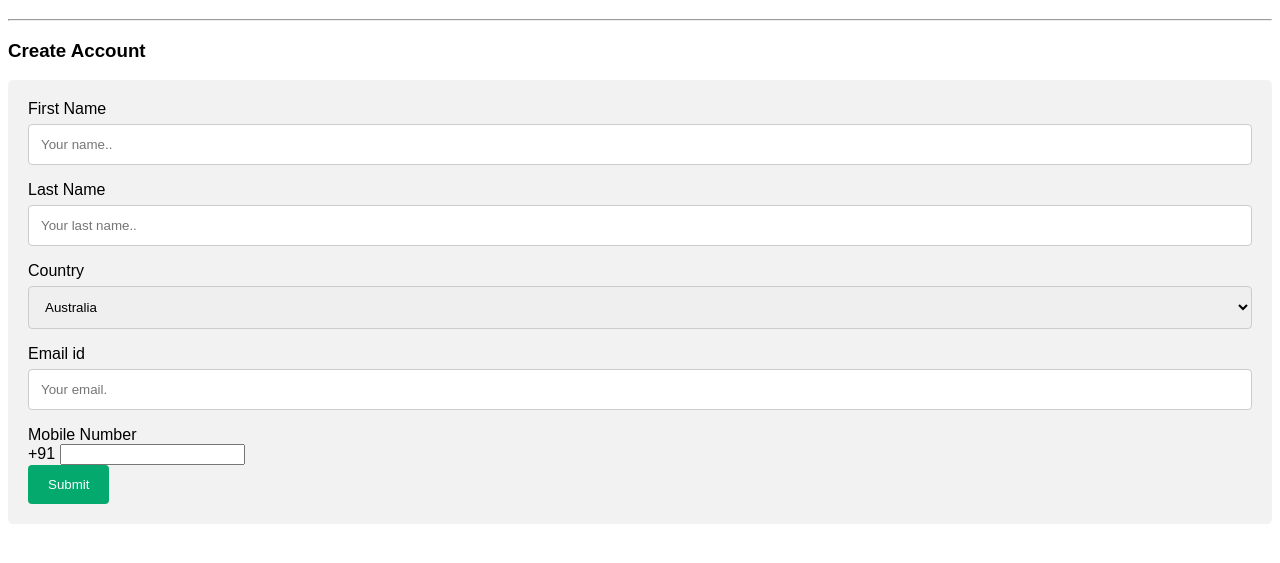
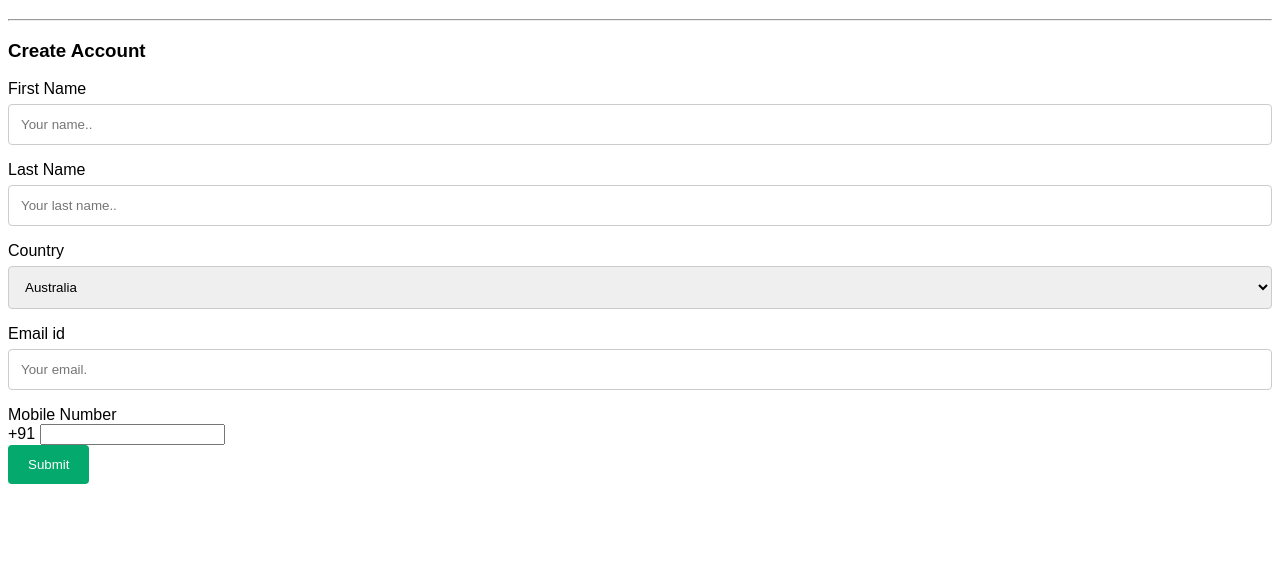
Before and after one commit to LakshmiSahithi9/project, a plain HTML site: page assignments/A001.html in a window 1280 px wide. Shown: the part 61-624 px from the top of the page. Drawn offline with Linux system fonts and the light colour scheme.

Commit message:
uploaded

```diff
--- a/assignments/A001.html
+++ b/assignments/A001.html
@@ -22,23 +22,14 @@
           margin-bottom: 16px;
           resize: vertical;
         }
-
-        input[type=submit] {
+         input[type=submit]
+         {
           background-color: #04AA6D;
           color: white;
           padding: 12px 20px;
           border: none;
           border-radius: 4px;
           cursor: pointer;
-        }
-
-        input[type=submit]:hover {
-          background-color: #45a049;
-        }
-        .container {
-          border-radius: 5px;
-          background-color: #f2f2f2;
-          padding: 20px;
         }
         </style>
         </head>
```
